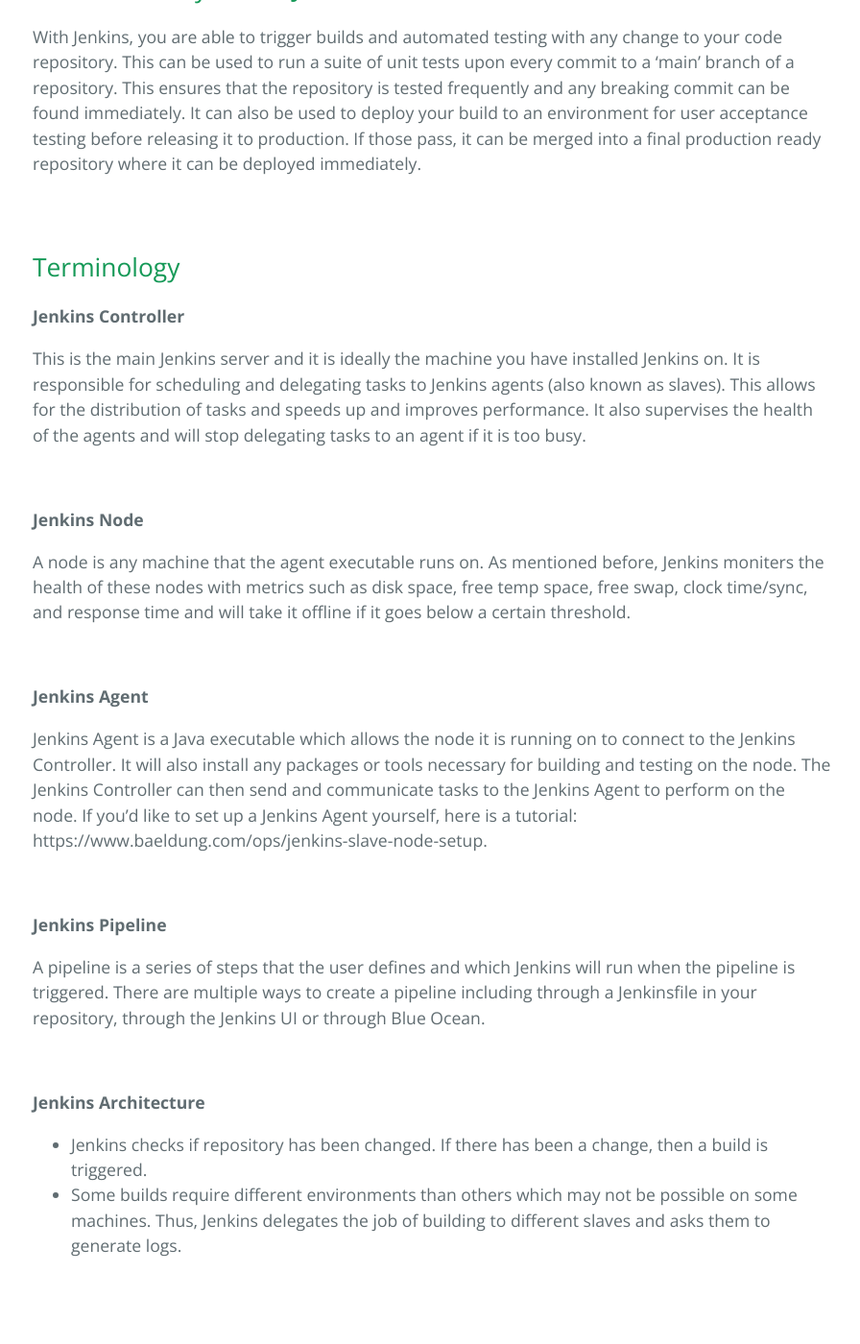
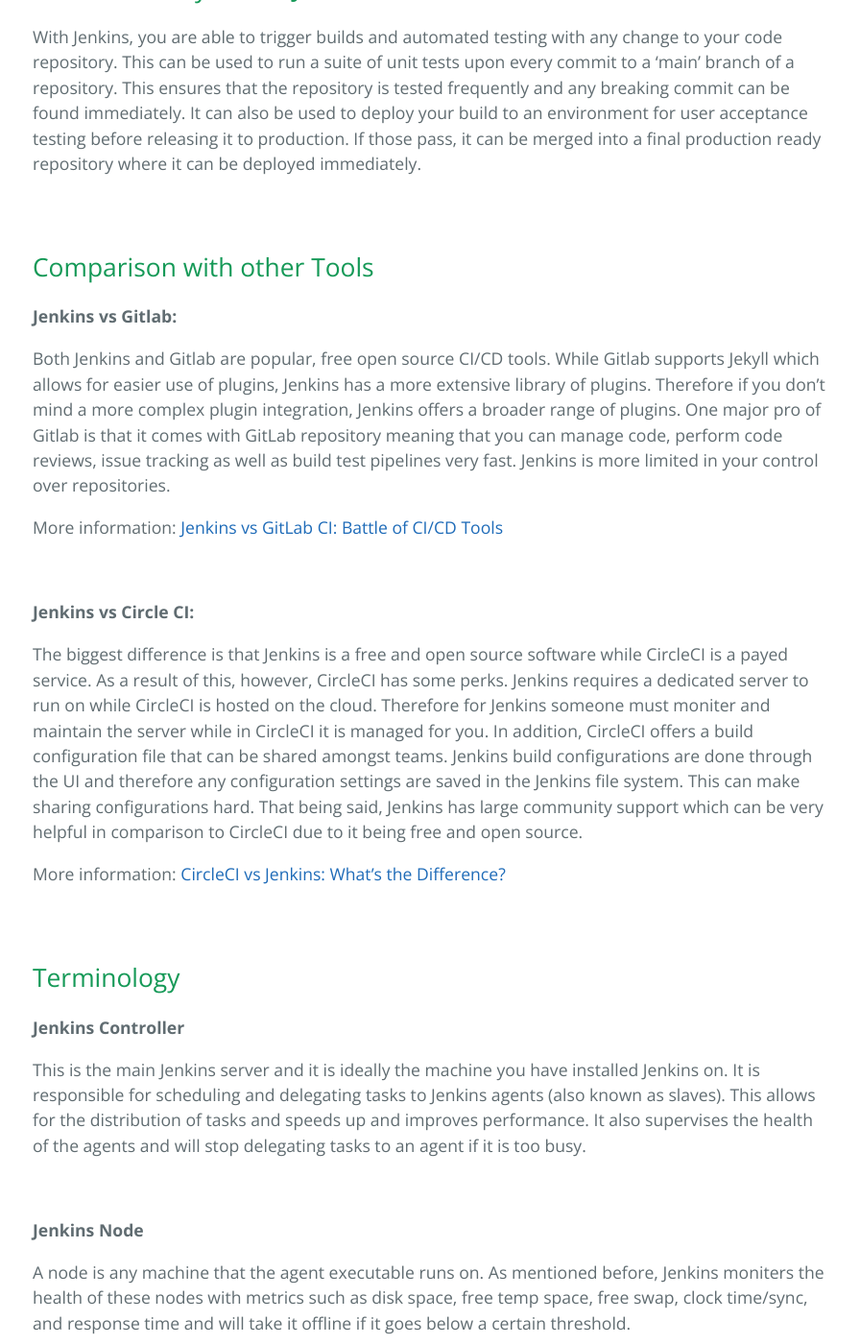
Before and after one commit to learning-software-engineering/learning-software-engineering.github.io, a Jekyll site: the page built from Topics/Development_Process/Jenkins/Jenkins.md, in a window 1280 px wide and 1400 px high, scrolled down 667 px. Shown: the whole window at 96% size, without its empty margins (190-1086 px from the left). Built offline with Jekyll 4.4.1, drawn with Linux system fonts in a browser that asks for light colours; our own code applies the rules of GitHub Pages for plain Markdown files; some of the changed text lies outside the part shown.

Commit message:
Added comparisons to other tools.

```diff
--- a/Topics/Development_Process/Jenkins/Jenkins.md
+++ b/Topics/Development_Process/Jenkins/Jenkins.md
@@ -6,6 +6,24 @@
 
 ## When should you use Jenkins?
 With Jenkins, you are able to trigger builds and automated testing with any change to your code repository. This can be used to run a suite of unit tests upon every commit to a 'main' branch of a repository. This ensures that the repository is tested frequently and any breaking commit can be found immediately. It can also be used to deploy your build to an environment for user acceptance testing before releasing it to production. If those pass, it can be merged into a final production ready repository where it can be deployed immediately.
+
+<br>
+
+## Comparison with other Tools
+
+**Jenkins vs Gitlab:**
+
+Both Jenkins and Gitlab are popular, free open source CI/CD tools. While Gitlab supports Jekyll which allows for easier use of plugins, Jenkins has a more extensive library of plugins. Therefore if you don't mind a more complex plugin integration, Jenkins offers a broader range of plugins. One major pro of Gitlab is that it comes with GitLab repository meaning that you can manage code, perform code reviews, issue tracking as well as build test pipelines very fast. Jenkins is more limited in your control over repositories.
+
+More information: [Jenkins vs GitLab CI: Battle of CI/CD Tools](https://www.lambdatest.com/blog/jenkins-vs-gitlab-ci-battle-of-ci-cd-tools/)
+
+<br>
+
+**Jenkins vs Circle CI:**
+
+The biggest difference is that Jenkins is a free and open source software while CircleCI is a payed service. As a result of this, however, CircleCI has some perks. Jenkins requires a dedicated server to run on while CircleCI is hosted on the cloud. Therefore for Jenkins someone must moniter and maintain the server while in CircleCI it is managed for you. In addition, CircleCI offers a build configuration file that can be shared amongst teams. Jenkins build configurations are done through the UI and therefore any configuration settings are saved in the Jenkins file system. This can make sharing configurations hard. That being said, Jenkins has large community support which can be very helpful in comparison to CircleCI due to it being free and open source.
+
+More information: [CircleCI vs Jenkins: What's the Difference?](https://testsigma.com/blog/circleci-vs-jenkins/)
 
 <br>
 
@@ -36,10 +54,8 @@
 
 **Jenkins Architecture**
 
-- Jenkins checks if repository has been changed. If there has been a change, then a build is triggered.
-- Some builds require different environments than others which may not be possible on some machines. Thus, Jenkins delegates the job of building to different slaves and asks them to generate logs.
+Jenkins checks if repository has been changed. If there has been a change, then a build is triggered. Some builds require different environments than others which may not be possible on some machines. Thus, Jenkins delegates the job of building to different slaves and asks them to generate logs.
 
-<br>
 <br>
 
 # Setting up Jenkins with Github
@@ -70,7 +86,7 @@
 
     <img src="Assets/github-hook.png" alt="github-hook" width="50%"/>
 
-4. In the **Pipeline** section, select **Pipeline script from SCM**. For the **SCM**, select **Git**. Then add your repository URL. In the **script path**, add the path to your Jenkinsfile in your repository.
+4. In the **Pipeline** section, select **Pipeline script from SCM** (SCM refers to Source Control Management). For the **SCM**, select **Git**. Then add your repository URL. In the **script path**, add the path to your Jenkinsfile in your repository.
     - If you are unfamiliar with what a Jenkinsfile is check out the documentation for some more information: [Jenkins Pipelines](https://www.jenkins.io/doc/book/pipeline/jenkinsfile/). If you want to get started right away, create a file in your repo called Jenkinsfile and copy the script from the section <em>Creating a Jenkinsfile, Jenkinsfile (Declarative Pipeline)</em> in the documentation.
     - **Note**: the default value for the option for the branch to build is <em>master</em>, but the default Github branch is called <em>main</em> now. Make sure to select the correct branch.
     <img src="Assets/jenkins-pipeline-settings1.png" alt="pipeline-settings" width="70%"/>
@@ -94,6 +110,9 @@
 
 ## Sources:
 - Arvind. (2020, November 25). Jenkins Master and Slave Architecture – a complete guide. Edureka. https://www.edureka.co/blog/jenkins-master-and-slave-architecture-a-complete-guide/
+- CircleCI vs Jenkins: What’s the Difference? [2022 Updated]. (2023, May 3). Testsigma Blog. https://testsigma.com/blog/circleci-vs-jenkins/
+- GitLab vs. Jenkins: Top CI/CD Tool 2023 | Spiceworks - Spiceworks. (2023, March 10). Spiceworks. https://www.spiceworks.com/tech/devops/articles/gilab-vs-jenkins/#:~:text=While%20reviewing%2C%20testing%2C%20and%20reporting,code%20reviews%20and%20merge%20requests.
+- Jain, R. (2023, October 26). Jenkins vs GitLab CI: Battle of CI/CD Tools. LambdaTest. https://www.lambdatest.com/blog/jenkins-vs-gitlab-ci-battle-of-ci-cd-tools/
 - Munetsi, T. (2020, March 6). What is Jenkins used for? OpenLogic by Perforce. https://www.openlogic.com/blog/what-is-jenkins-used-for#:~:text=Jenkins%20is%20used%20to%20build,alongside%20other%20cloud%20native%20tools.
 - Managing nodes. (n.d.). Managing Nodes. https://www.jenkins.io/doc/book/managing/nodes/
 - ProgrammingKnowledge. (2021, March 7). Jenkins Tutorial is For Beginners, DevOps and Software Developers [Video]. YouTube. https://www.youtube.com/watch?v=EYA2YNHHPls
```
